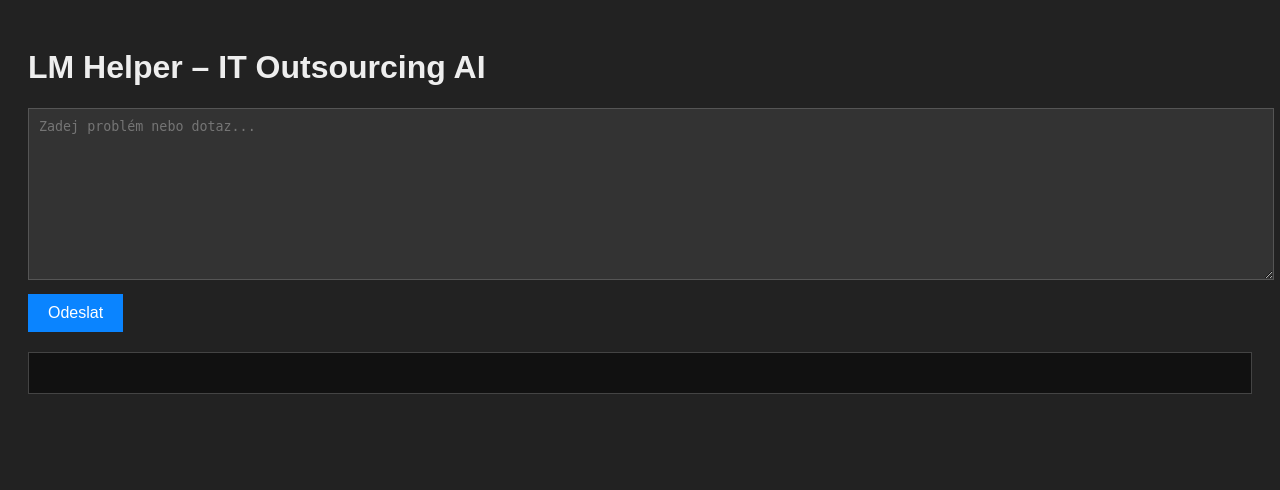
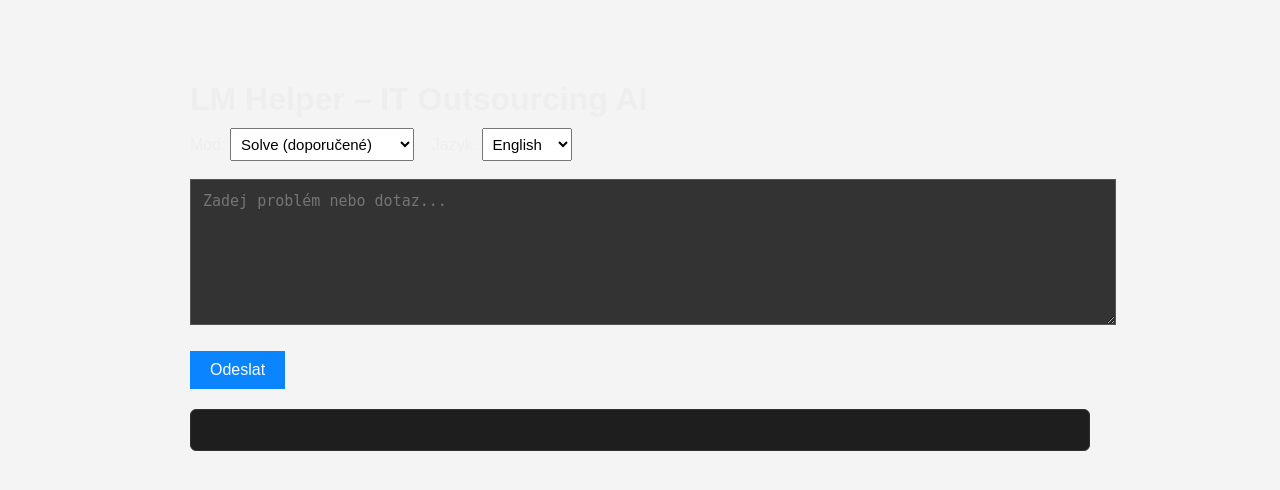
Before and after one commit to antoninecer/lmhelper, a PHP site: page /search/ in a window 1280 px wide. Shown: the top 490 px of the page. Run offline with PHP 8.4, Linux system fonts and the light colour scheme.

Commit message:
feat(ui+rag): added multi-language solve mode, improved output formatting, styling fixes and performance tuning

```diff
--- a/code/index.php
+++ b/code/index.php
@@ -3,14 +3,34 @@
 <html>
 <head>
     <meta charset="UTF-8">
-    <title>LM Helper</title>
+    <title>LM Helper – IT Outsourcing AI</title>
     <link rel="stylesheet" href="style.css">
+
 </head>
 <body>
 
 <h1>LM Helper – IT Outsourcing AI</h1>
 
 <form id="promptForm">
+    <label>Mód:</label>
+    <select id="mode">
+        <option value="solve">Solve (doporučené)</option>
+        <option value="search">Search (pouze FAISS)</option>
+    </select>
+
+    &nbsp;&nbsp;
+
+    <label>Jazyk:</label>
+    <select id="lang">
+        <option value="en" selected>English</option>
+        <option value="cz">Čeština</option>
+        <option value="de">Deutsch</option>
+        <option value="pl">Polski</option>
+        <option value="it">Italiano</option>
+    </select>
+
+    <br><br>
+
     <textarea id="prompt" placeholder="Zadej problém nebo dotaz..." required></textarea>
     <button type="submit">Odeslat</button>
 </form>
@@ -22,33 +42,56 @@
     e.preventDefault();
 
     const query = document.getElementById("prompt").value.trim();
+    const lang  = document.getElementById("lang").value;
+    const mode  = document.getElementById("mode").value;
 
     if (!query) {
         alert("Vyplň dotaz!");
         return;
     }
 
+    let endpoint = (mode === "solve")
+        ? "http://127.0.0.1:5001/solve"
+        : "http://127.0.0.1:5001/search";
+
     try {
-        const response = await fetch("http://127.0.0.1:5001/solve", {
+        const response = await fetch(endpoint, {
             method: "POST",
-            headers: {
-                "Content-Type": "application/json"
-            },
-            mode: "cors",
-            body: JSON.stringify({ query: query })
+            headers: { "Content-Type": "application/json" },
+            body: JSON.stringify({ query: query, lang: lang })
         });
 
-        if (!response.ok) {
-            document.getElementById("response").innerText =
-                "Chyba serveru: " + response.status;
-            return;
+        const data = await response.json();
+
+        // Format output
+        let formatted = "";
+
+        if (mode === "solve") {
+            formatted += "=== FINAL ANSWER ===\n\n";
+            formatted += data.llm_answer + "\n\n";
+            formatted += "=== SIMILAR CASES ===\n";
+            data.similar_cases.forEach((c, i) => {
+                formatted += `\n#${i+1} (${c.distance.toFixed(3)})\n`;
+                formatted += `Problem: ${c.problem}\n`;
+                formatted += `Symptoms: ${c.symptoms}\n`;
+                formatted += `Solution: ${c.solution}\n`;
+            });
+            formatted += `\nGenerated in: ${data.response_time}s\n`;
+        } else {
+            formatted += "=== SEARCH RESULTS ===\n";
+            data.forEach((c, i) => {
+                formatted += `\n#${i+1} (${c.distance.toFixed(3)})\n`;
+                formatted += `Problem: ${c.problem}\n`;
+                formatted += `Symptoms: ${c.symptoms}\n`;
+                formatted += `Solution: ${c.solution}\n`;
+            });
         }
 
-        const data = await response.json();
-        document.getElementById("response").innerText = JSON.stringify(data, null, 2);
+        document.getElementById("response").innerText = formatted;
 
     } catch (err) {
-        document.getElementById("response").innerText = "Chyba spojení: " + err;
+        document.getElementById("response").innerText =
+            "Chyba spojení nebo server neběží: " + err;
     }
 });
 </script>
--- a/code/style.css
+++ b/code/style.css
@@ -31,3 +31,59 @@
     padding: 20px;
     border: 1px solid #444;
 }
+
+body {
+    font-family: Arial, sans-serif;
+    max-width: 900px;
+    margin: 40px auto;
+    background: #f4f4f4;
+    padding: 20px;
+    border-radius: 12px;
+}
+
+h1 {
+    margin-bottom: 10px;
+}
+
+textarea {
+    width: 100%;
+    height: 120px;
+    padding: 12px;
+    font-size: 15px;
+    margin-bottom: 12px;
+}
+
+select {
+    padding: 6px;
+    font-size: 15px;
+}
+
+button {
+    padding: 10px 20px;
+    font-size: 16px;
+    margin-top: 10px;
+    cursor: pointer;
+}
+
+#response {
+    margin-top: 25px;
+    padding: 15px;
+    background: #fff;
+    border-radius: 10px;
+    white-space: pre-wrap;
+    font-family: monospace;
+}
+
+#response {
+    background: #1e1e1e;       /* tmavé pozadí */
+    color: #e8e8e8;            /* světlý text */
+    padding: 20px;
+    margin-top: 20px;
+    border-radius: 6px;
+    white-space: pre-wrap;     /* zachová formátování */
+    font-family: Consolas, monospace;
+    font-size: 14px;
+    overflow-y: auto;
+    max-height: 500px;         /* scroll, když je odpověď dlouhá */
+    border: 1px solid #333;
+}
```
Also changed, not shown: 2 other files.
